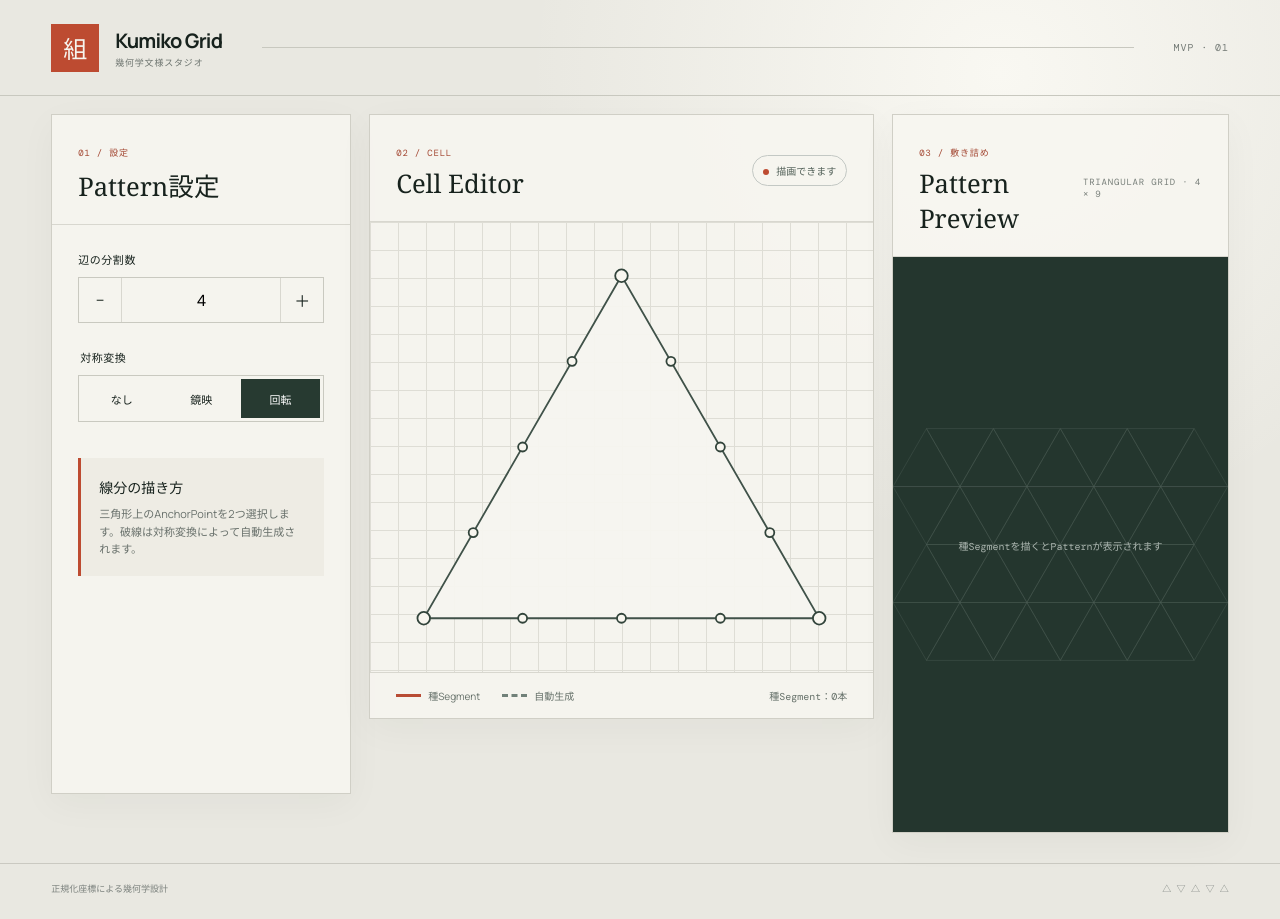
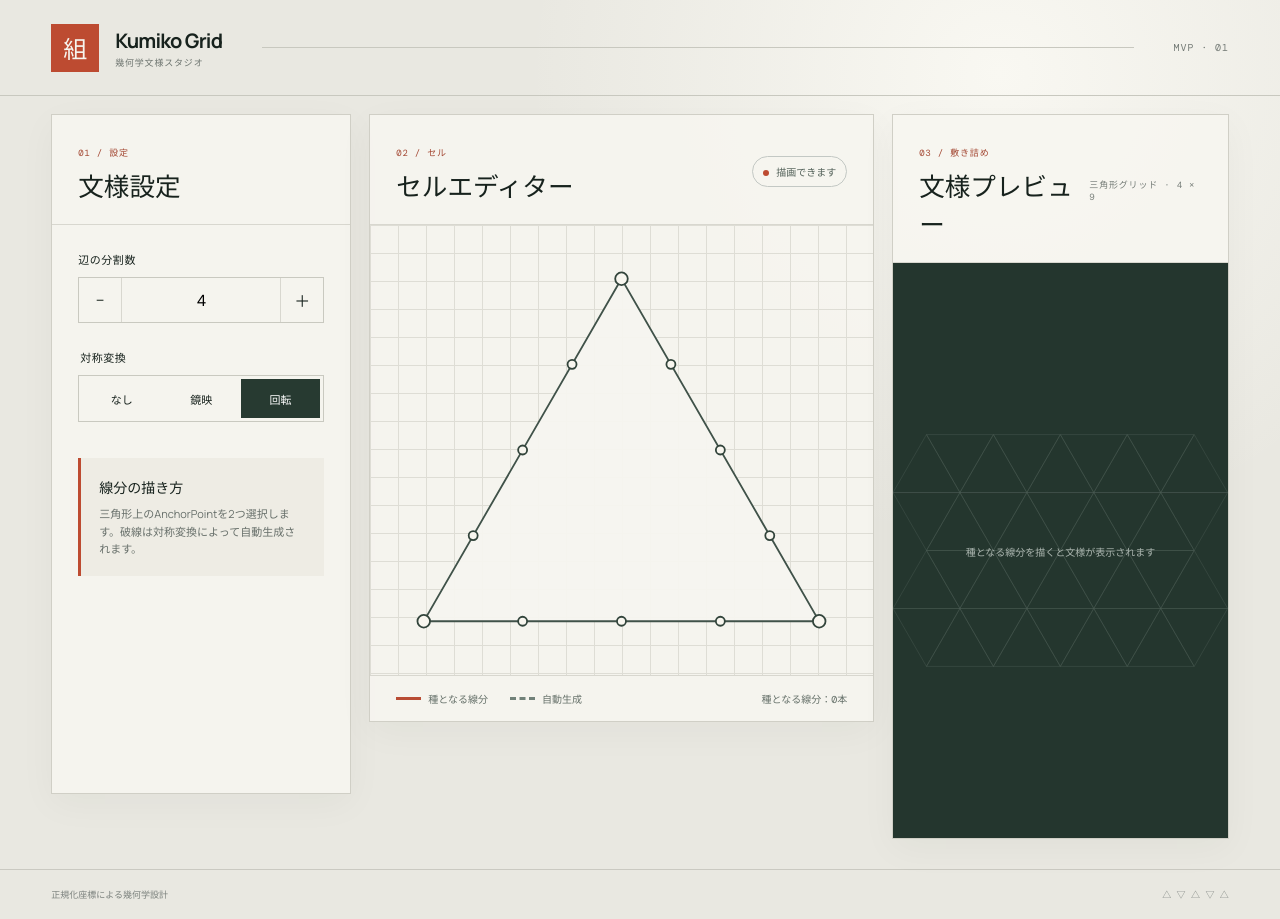
Before and after one commit to Pon2G/kumiko-grid, a React (Vite) app: page / in a window 1280 px wide. Built offline with nearby package versions, Linux system fonts and the light colour scheme.

Commit message:
CIをNode 24へ更新しUI表記を日本語化

```diff
--- a/src/components/CellEditor/CellEditor.tsx
+++ b/src/components/CellEditor/CellEditor.tsx
@@ -27,8 +27,8 @@ export function CellEditor({ divisions, pattern, pendingAnchor, onAnchorClick, o
     <section className="panel editor-panel" aria-labelledby="editor-title">
       <div className="panel-heading editor-heading">
         <div>
-          <span className="eyebrow">02 / CELL</span>
-          <h2 id="editor-title">Cell Editor</h2>
+          <span className="eyebrow">02 / セル</span>
+          <h2 id="editor-title">セルエディター</h2>
         </div>
         <span className="status-pill">{pendingAnchor ? '終点を選択' : '描画できます'}</span>
       </div>
@@ -68,9 +68,9 @@ export function CellEditor({ divisions, pattern, pendingAnchor, onAnchorClick, o
         </svg>
       </div>
       <div className="legend">
-        <span><i className="source-key" /> 種Segment</span>
+        <span><i className="source-key" /> 種となる線分</span>
         <span><i className="generated-key" /> 自動生成</span>
-        <span className="segment-count">種Segment：{pattern.segments.length}本</span>
+        <span className="segment-count">種となる線分：{pattern.segments.length}本</span>
       </div>
       {pattern.segments.length > 0 && <SegmentList segments={pattern.segments} onDelete={onDeleteSegment} />}
     </section>
--- a/src/components/PatternPreview/PatternPreview.tsx
+++ b/src/components/PatternPreview/PatternPreview.tsx
@@ -18,8 +18,8 @@ export function PatternPreview({ pattern }: PatternPreviewProps) {
   return (
     <section className="panel preview-panel" aria-labelledby="preview-title">
       <div className="panel-heading preview-heading">
-        <div><span className="eyebrow">03 / 敷き詰め</span><h2 id="preview-title">Pattern Preview</h2></div>
-        <span className="preview-meta">TRIANGULAR GRID · {ROWS} × {COLUMNS}</span>
+        <div><span className="eyebrow">03 / 敷き詰め</span><h2 id="preview-title">文様プレビュー</h2></div>
+        <span className="preview-meta">三角形グリッド · {ROWS} × {COLUMNS}</span>
       </div>
       <div className="preview-stage">
         <svg viewBox={`0 0 ${width} ${height}`} aria-label="三角形グリッドプレビュー">
@@ -37,7 +37,7 @@ export function PatternPreview({ pattern }: PatternPreviewProps) {
             )
           })}
         </svg>
-        {pattern.segments.length === 0 && <p className="empty-preview">種Segmentを描くとPatternが表示されます</p>}
+        {pattern.segments.length === 0 && <p className="empty-preview">種となる線分を描くと文様が表示されます</p>}
       </div>
     </section>
   )
--- a/src/components/Settings/Settings.tsx
+++ b/src/components/Settings/Settings.tsx
@@ -14,7 +14,7 @@ export function Settings({ divisions, symmetry, onDivisionsChange, onSymmetryCha
     <aside className="panel settings" aria-labelledby="settings-title">
       <div className="panel-heading">
         <span className="eyebrow">01 / 設定</span>
-        <h2 id="settings-title">Pattern設定</h2>
+        <h2 id="settings-title">文様設定</h2>
       </div>
 
       <label className="field">
@@ -50,7 +50,7 @@ export function Settings({ divisions, symmetry, onDivisionsChange, onSymmetryCha
 
       {symmetry.type === 'mirror' && (
         <fieldset>
-          <legend>mirror軸</legend>
+          <legend>鏡映軸</legend>
           <div className="axis-control">
             {(['A', 'B', 'C'] as MirrorAxis[]).map((axis) => (
               <button
```
